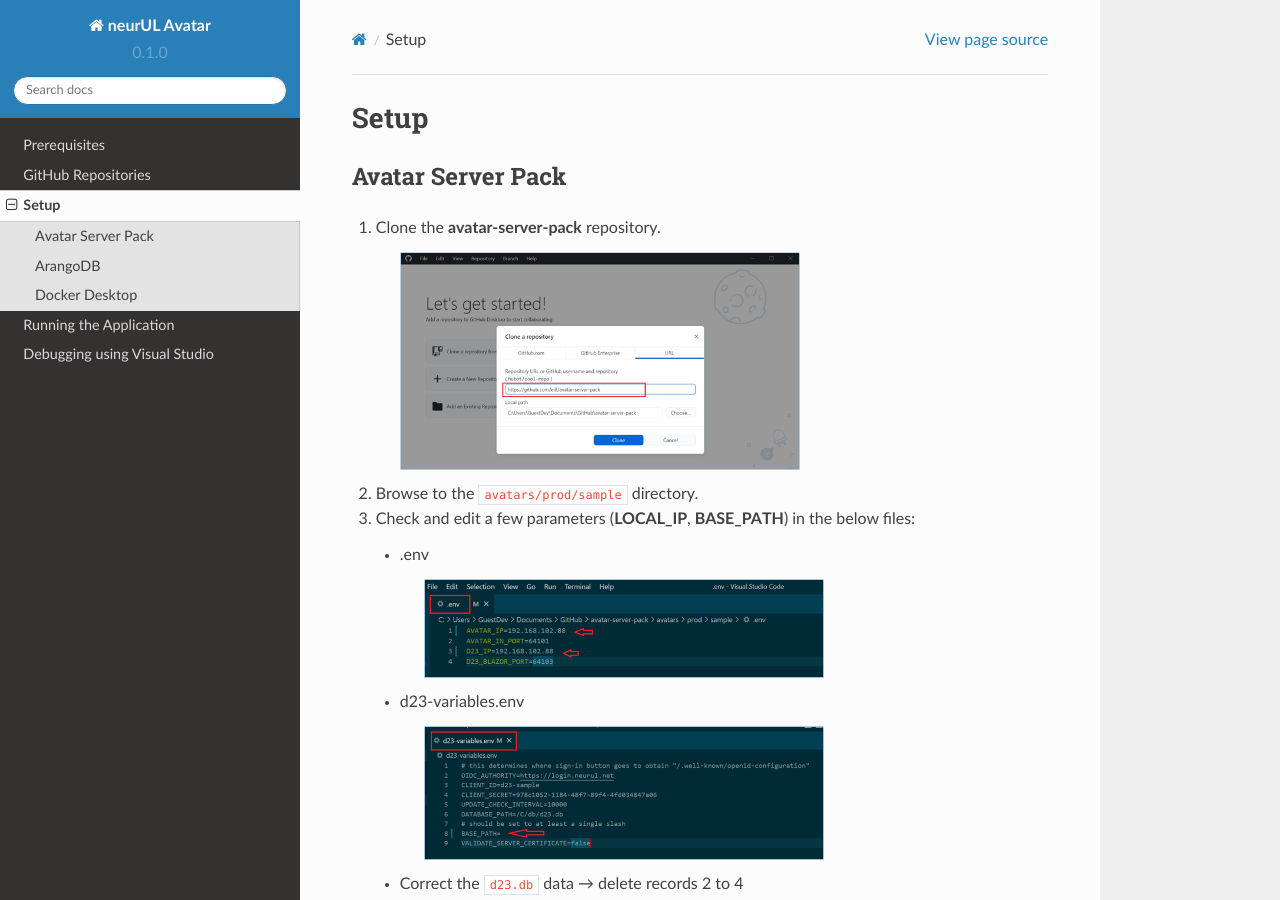
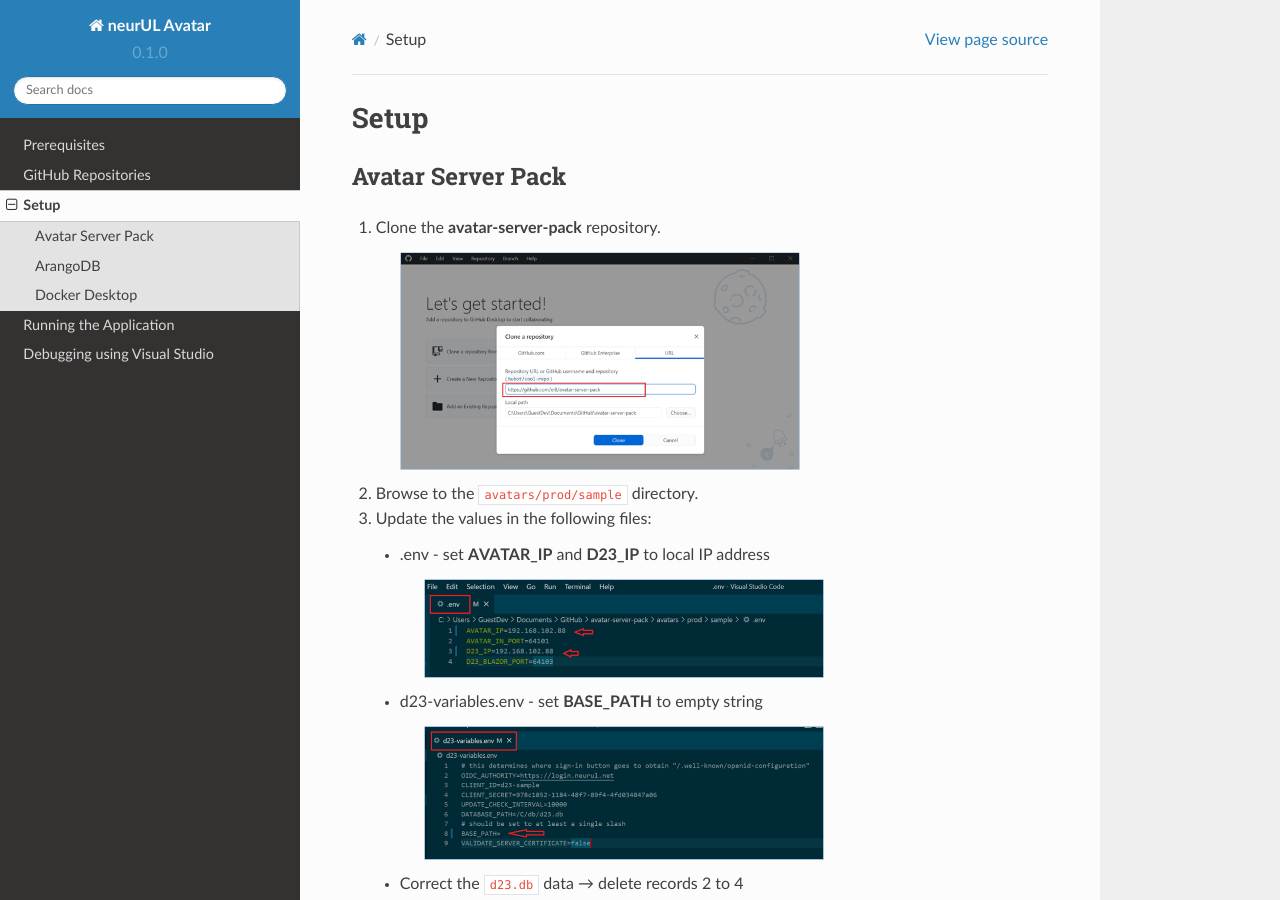
Before and after one commit to ei8/avatar-server-docs, a Sphinx documentation site: the page built from docs/source/setup.rst, in a window 1280 px wide and 900 px high. Built offline with Sphinx 7.4.7 and the Read the Docs theme 2.0.0, drawn with Linux system fonts in a browser that asks for light colours.

Commit message:
Update setup.rst

```diff
--- a/docs/source/setup.rst
+++ b/docs/source/setup.rst
@@ -12,15 +12,15 @@
 #.  Browse to the ``avatars/prod/sample`` directory.
 
 
-#.  Check and edit a few parameters (**LOCAL_IP**, **BASE_PATH**) in the below files:
+#.  Update the values in the following files:
 
 
-    * .env
+    * .env - set **AVATAR_IP** and **D23_IP** to local IP address
 
         .. image:: images/Picture2.png
             :width: 400
 
-    * d23-variables.env
+    * d23-variables.env - set **BASE_PATH** to empty string
 
         .. image:: images/Picture3.png
             :width: 400
```
